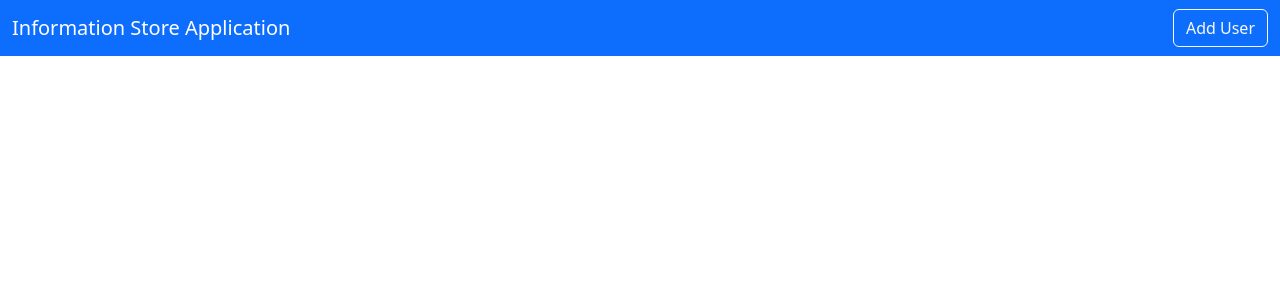
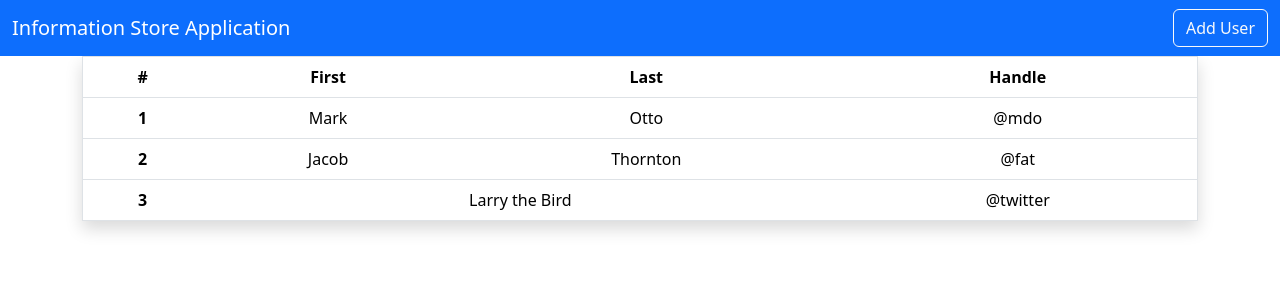
Before and after one commit to NipunaSudesh/User-Management-System-frontend, a React (Create React App) app: page / in a window 1280 px wide. Shown: the top 300 px of the page. Built offline with nearby package versions, Linux system fonts and the light colour scheme.

Commit message:
created table stucture

```diff
--- a/src/App.js
+++ b/src/App.js
@@ -1,11 +1,13 @@
 import "../node_modules/bootstrap/dist/css/bootstrap.min.css";
 import './App.css';
 import Navbar from "./layOut/Navbar";
+import Home from "./pages/Home";
 
 function App() {
   return (
     <div className="App">
       <Navbar/>
+      <Home/>
     </div>
   );
 }
--- a/src/pages/Home.js
+++ b/src/pages/Home.js
@@ -0,0 +1,37 @@
+import React from 'react'
+
+export default function Home() {
+  return (
+    <div className='container' >
+        <table className="table border shadow">
+  <thead>
+    <tr>
+      <th scope="col">#</th>
+      <th scope="col">First</th>
+      <th scope="col">Last</th>
+      <th scope="col">Handle</th>
+    </tr>
+  </thead>
+  <tbody>
+    <tr>
+      <th scope="row">1</th>
+      <td>Mark</td>
+      <td>Otto</td>
+      <td>@mdo</td>
+    </tr>
+    <tr>
+      <th scope="row">2</th>
+      <td>Jacob</td>
+      <td>Thornton</td>
+      <td>@fat</td>
+    </tr>
+    <tr>
+      <th scope="row">3</th>
+      <td colspan="2">Larry the Bird</td>
+      <td>@twitter</td>
+    </tr>
+  </tbody>
+</table>
+    </div>
+  )
+}
```
